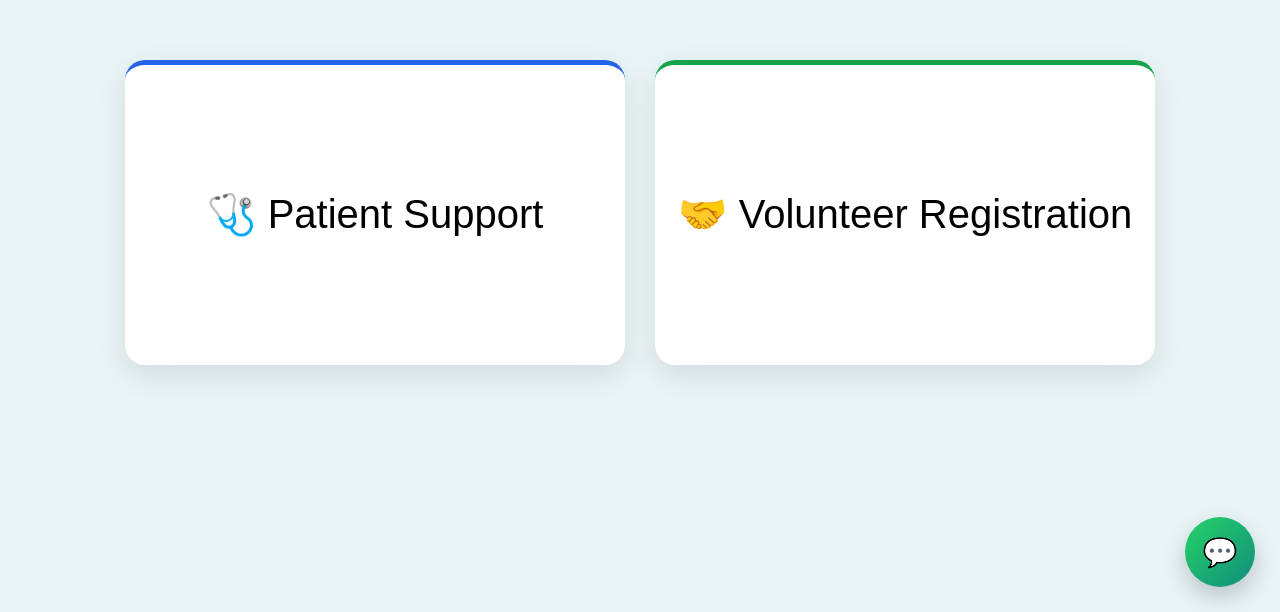
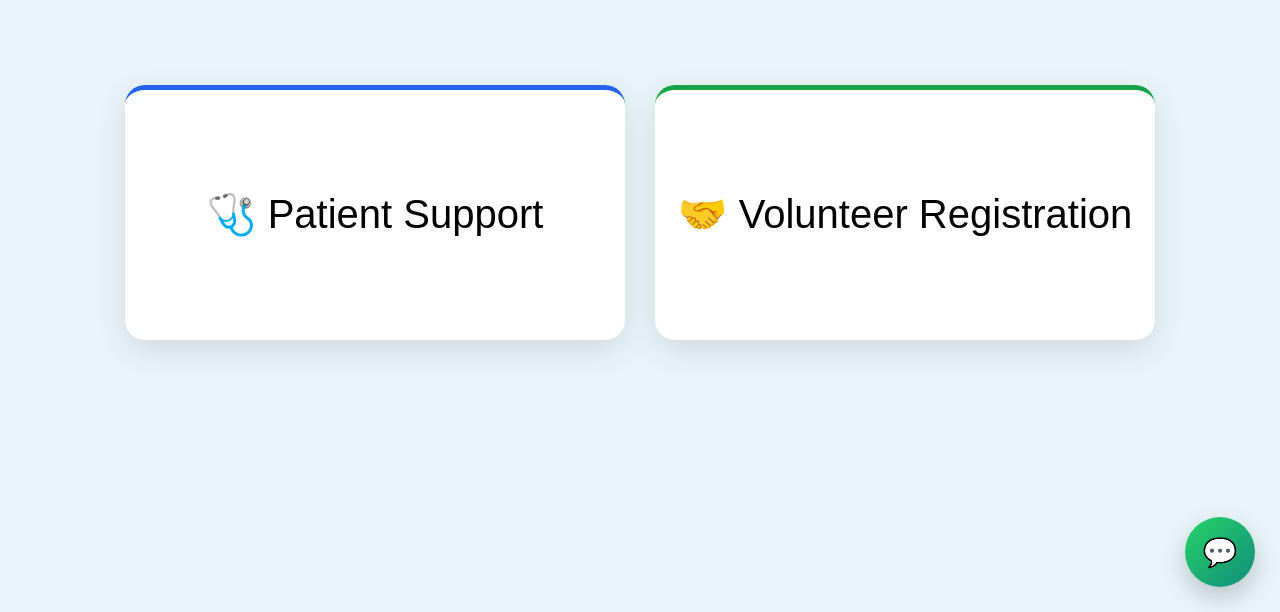
Before and after one commit to aditibodekar/healthcare-frontend, a React (Vite) app: page /services in a window 1280 px wide. Shown: the part 188-800 px from the top of the page. Built offline with nearby package versions, Linux system fonts and the light colour scheme.

Commit message:
Update index.css

```diff
--- a/src/index.css
+++ b/src/index.css
@@ -88,7 +88,7 @@ background: linear-gradient(
 
 .service-card {
   width: 500px;
-  height: 300px;
+  height: 250px;
   background: white;
   border-radius: 20px;
   display: flex;
```
